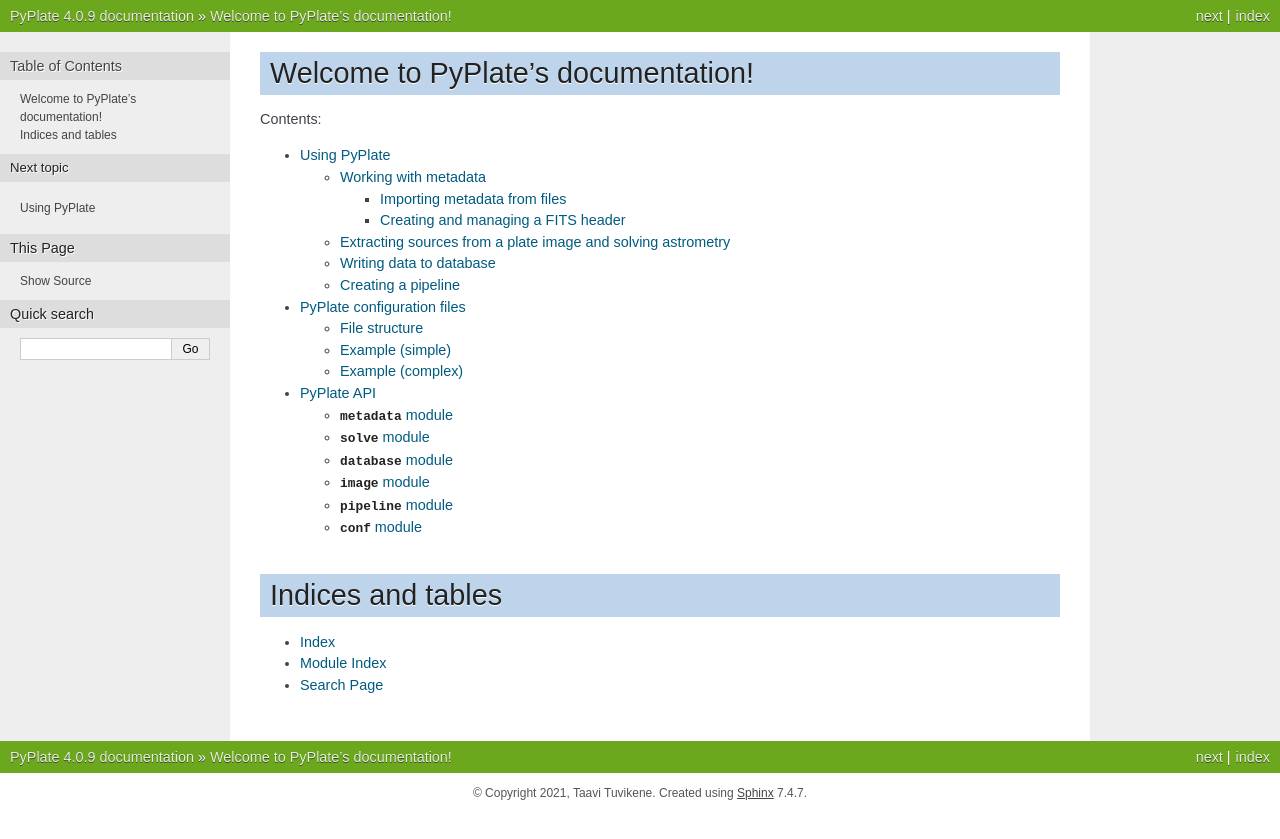
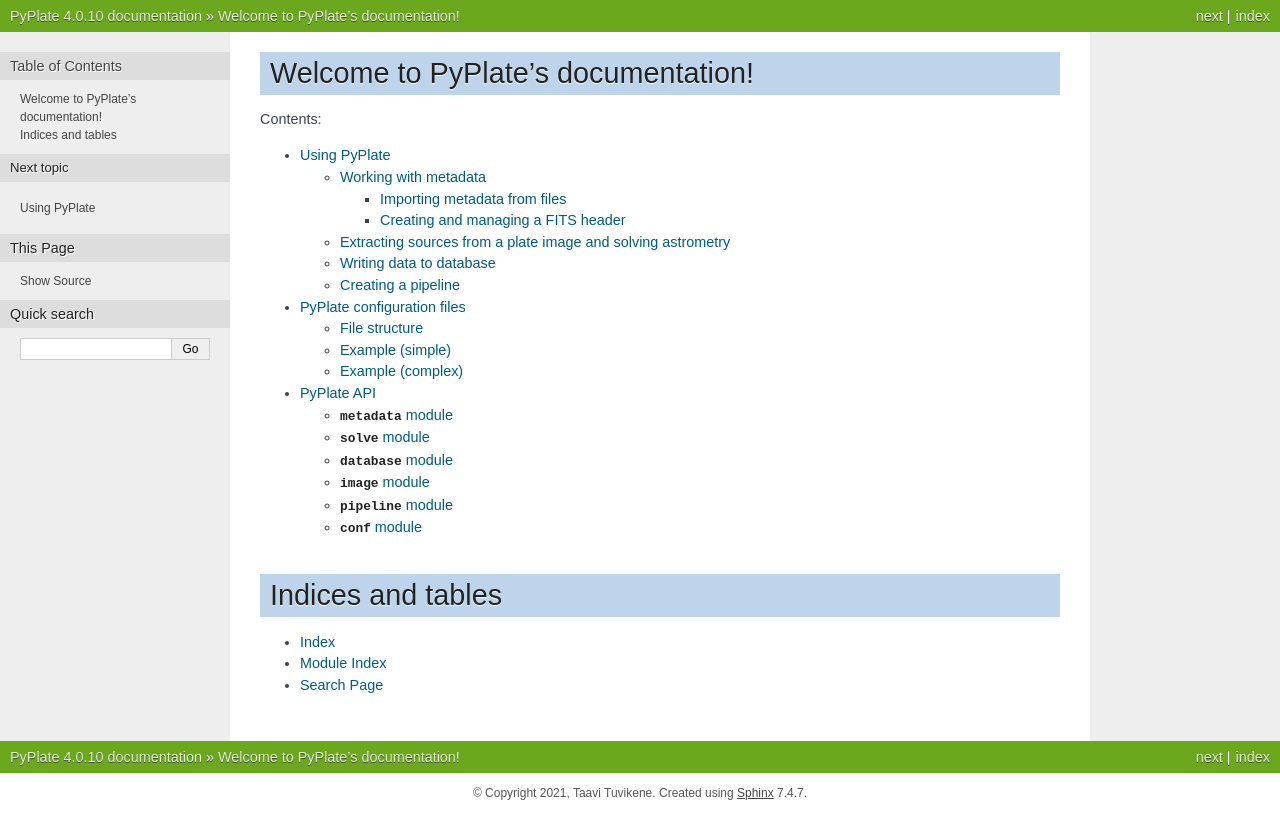
Before and after one commit to astrotuvi/pyplate, a Sphinx documentation site: the page built from docs/index.rst, in a window 1280 px wide. Shown: the top 839 px of the page. Built offline with Sphinx 7.4.7, drawn with Linux system fonts in a browser that asks for light colours.

Commit message:
Update to version 4.0.10

```diff
--- a/docs/conf.py
+++ b/docs/conf.py
@@ -56,7 +56,7 @@
 # The short X.Y version.
 version = '4.0'
 # The full version, including alpha/beta/rc tags.
-release = '4.0.9'
+release = '4.0.10'
 
 # The language for content autogenerated by Sphinx. Refer to documentation
 # for a list of supported languages.
--- a/pyplate/_version.py
+++ b/pyplate/_version.py
@@ -1 +1 @@
-__version__ = '4.0.10.dev1'
+__version__ = '4.0.10'
```
